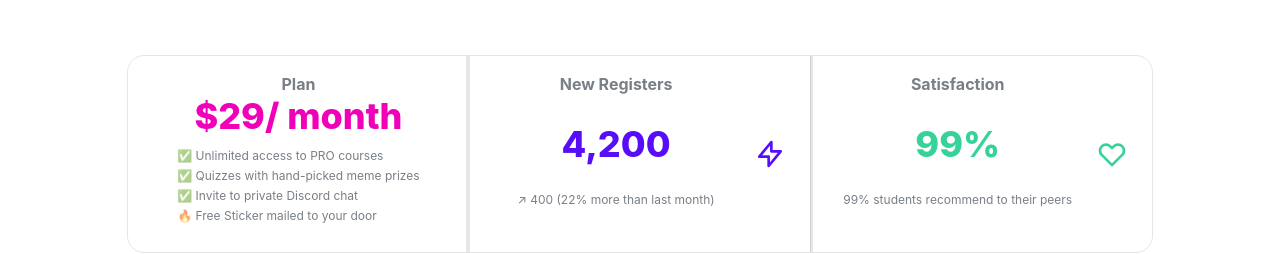
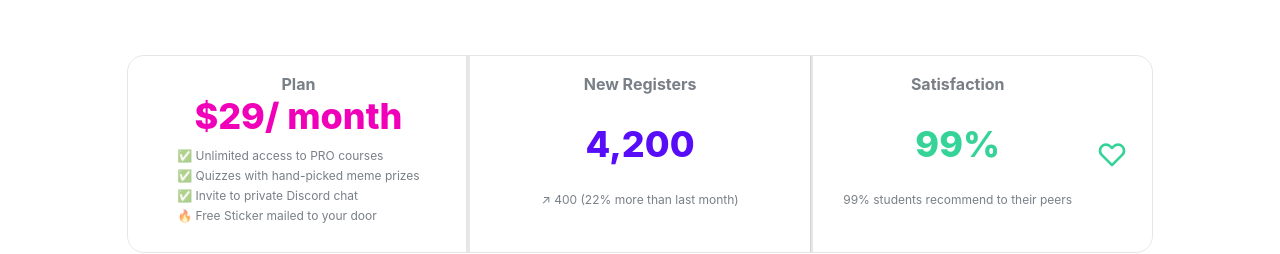
Before and after one commit to NaimurRahman3954/service-review, a React (Create React App) app: page /home in a window 1280 px wide. Shown: the part 1720-1974 px from the top of the page. Built offline with nearby package versions, Linux system fonts and the light colour scheme; no server answers.

Commit message:
course page updated

```diff
--- a/src/components/Pricing.js
+++ b/src/components/Pricing.js
@@ -18,21 +18,6 @@ const Pricing = () => {
         </div>
 
         <div className="stat outline outline-t-1  outline-base-300">
-          <div className="stat-figure text-primary">
-            <svg
-              xmlns="http://www.w3.org/2000/svg"
-              fill="none"
-              viewBox="0 0 24 24"
-              className="inline-block w-8 h-8 stroke-current"
-            >
-              <path
-                strokeLinecap="round"
-                strokeLinejoin="round"
-                strokeWidth="2"
-                d="M13 10V3L4 14h7v7l9-11h-7z"
-              ></path>
-            </svg>
-          </div>
           <div className="stat-title font-bold">New Registers</div>
           <div className="stat-value text-primary">4,200</div>
           <div className="stat-desc">↗︎ 400 (22% more than last month)</div>
```
